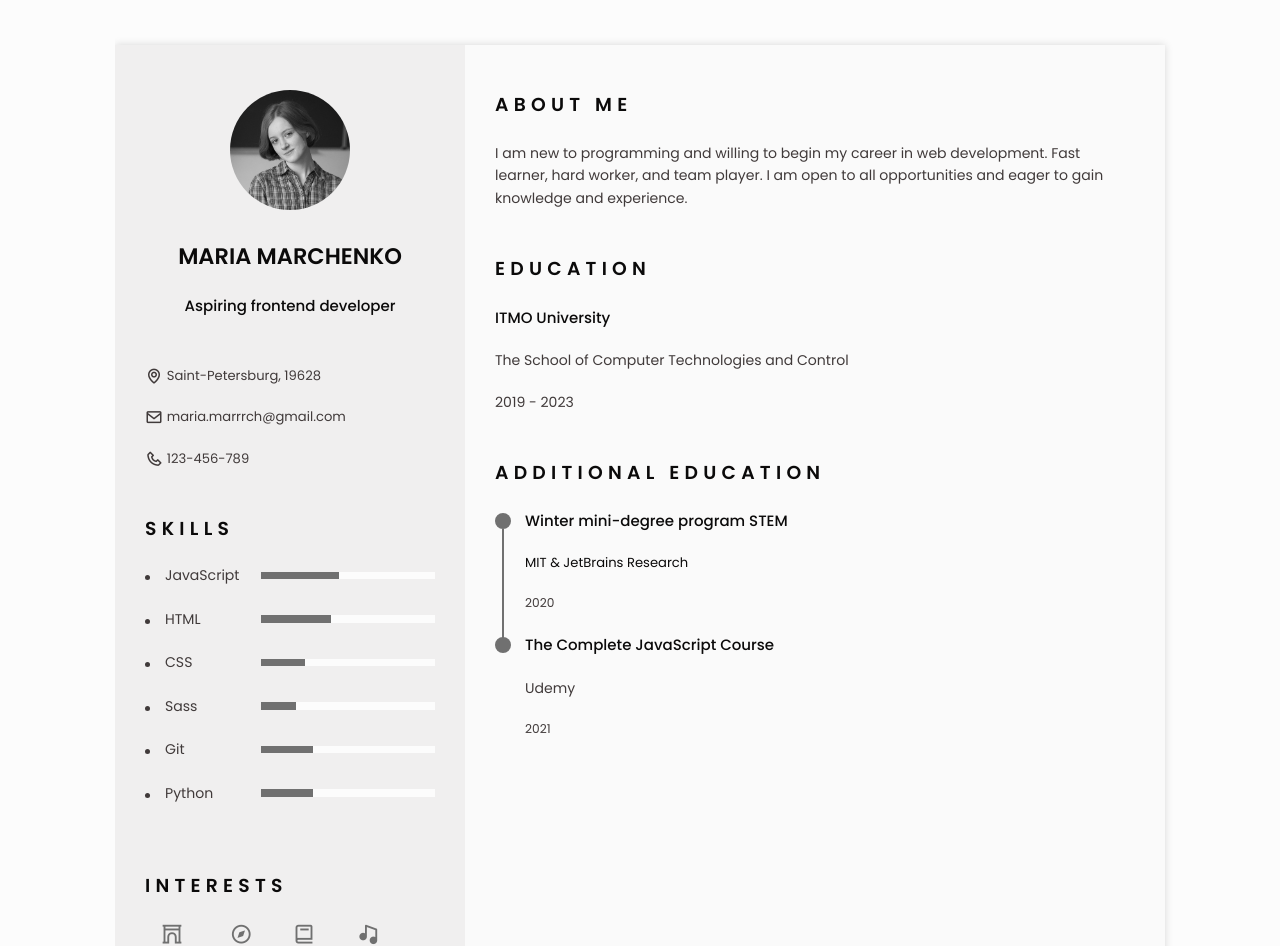
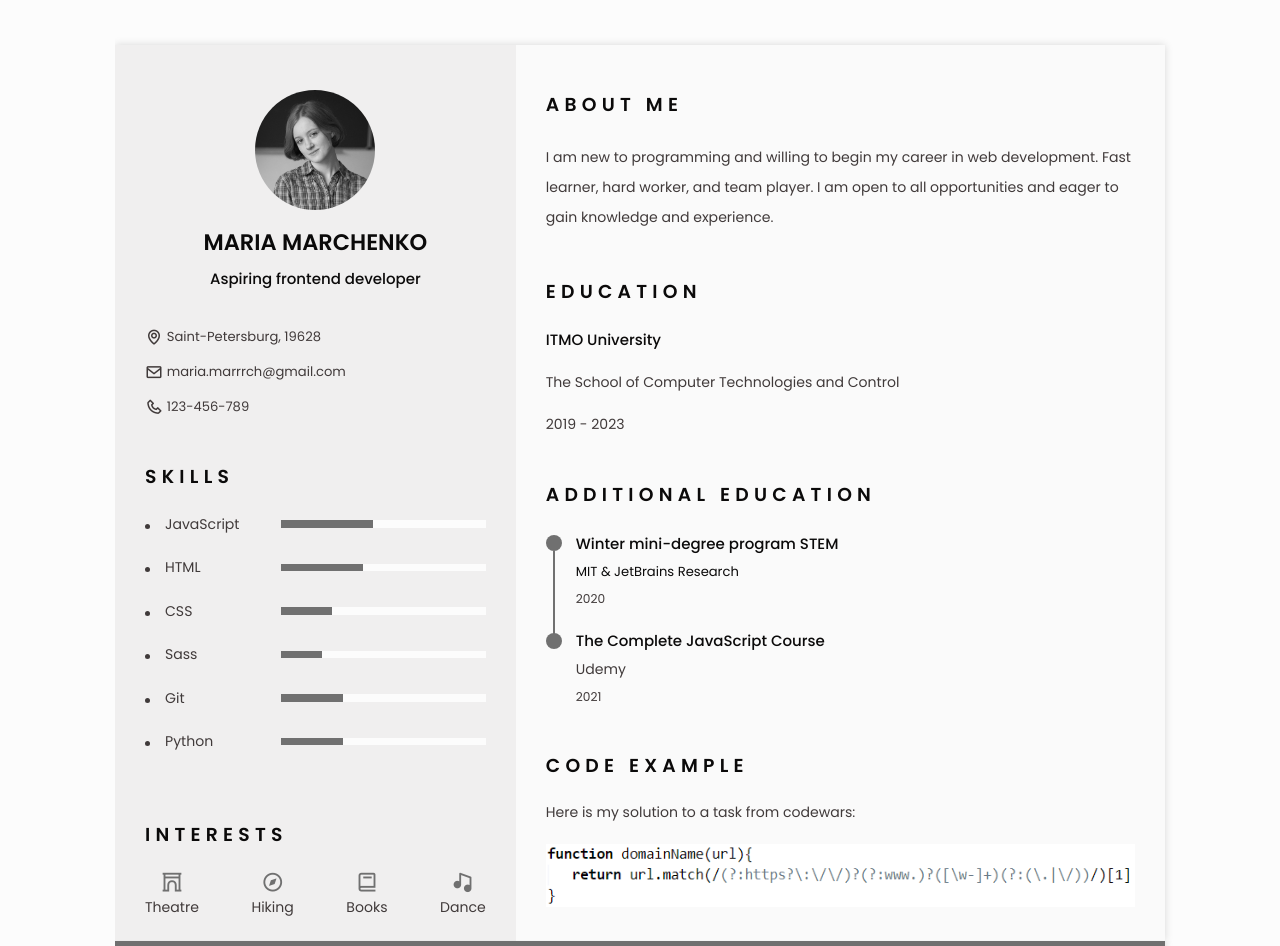
Before and after one commit to malvill/rsschool-cv, a website: page index.html in a window 1280 px wide. Shown: the top 946 px of the page. Drawn offline with nearby package versions, Linux system fonts and the light colour scheme.

Commit message:
refactor: improve appereance but get unsatisfied with project structure. hope to change it later

```diff
--- a/index.html
+++ b/index.html
@@ -3,7 +3,7 @@
   <head>
     <meta charset="UTF-8" />
     <meta http-equiv="X-UA-Compatible" content="IE=edge" />
-    <meta name="viewport" content="width=device-width, initial-scale=1.0" />
+    <meta name="viewport" content="width=device-width, initial-scale=1.0, maximum-scale=1.0, user-scalable=0" />
 
     <link rel="preconnect" href="https://fonts.googleapis.com">
     <link rel="preconnect" href="https://fonts.gstatic.com" crossorigin>
@@ -244,6 +244,17 @@
                         </div>
                     </div>
                 </section>
+
+                <section class="code section">
+                    <h2>Code example</h2>
+
+                    <div class="code__container bd-grid">
+                        <p class="code__text">Here is my solution to <a href="https://www.codewars.com/kata/514a024011ea4fb54200004b" class="code__link">a task from codewars</a>:</p>
+                        <img src="src/img/code.png" alt="code" class="code__img">
+                    </div>
+
+                </section>
+
             </div>
           </div>
       </main>
--- a/src/scss/base/_base.scss
+++ b/src/scss/base/_base.scss
@@ -1,6 +1,12 @@
 html {
     scroll-behavior: smooth;
     font-size: 10px;
+    @media screen and (min-width: 450px) {
+        font-size: 13px;
+    }
+    @media screen and (min-width: 700px) {
+        font-size: 12px;
+    }
     @media screen and (min-width: 968px) {
         font-size: 15px;
     }
@@ -12,12 +18,12 @@ body {
     font-family: 'Poppins', Verdana, sans-serif;
     @include font($size: $font-size-normal, $color: $color-text);
     background-color: $color-body;
-    @media screen and (min-width: 968px) {
+    @media screen and (min-width: 767px) {
         margin: 3rem 0;
     }
 }
 
-@media screen and (min-width: 968px) {
+@media screen and (min-width: 767px) {
     .resume {
         display: grid;
         grid-template-columns: .5fr 1fr;
--- a/src/scss/components/_about-me.scss
+++ b/src/scss/components/_about-me.scss
@@ -3,5 +3,5 @@
 }
 
 .about-me__text {
-    line-height: 1.5rem;
+    line-height: 2rem;
 }
--- /dev/null
+++ b/src/scss/components/_code.scss
@@ -0,0 +1,6 @@
+.code__link {
+    color: $color-text;
+    &:hover {
+        color: $color-title;
+    }
+}
--- a/src/scss/components/_home.scss
+++ b/src/scss/components/_home.scss
@@ -39,6 +39,10 @@
     display: flex;
     align-items: center;
     font-size: $font-size-small;
+    justify-content: center;
+    @media screen and (min-width: 767px) {
+        justify-content: unset;
+    }
 }
 
 .contacts__icon {
--- a/src/scss/components/_interests.scss
+++ b/src/scss/components/_interests.scss
@@ -1,9 +1,15 @@
 .interests__container {
-    grid-template-columns: repeat(2, 1fr);
+    grid-template-columns: repeat(4, max-content);
+    column-gap: 3.5rem;
     margin-top: 1rem;
-    @media screen and (min-width: 968px) {
-        grid-template-columns: repeat(4, max-content);
-        column-gap: 3.5rem;
+    margin: 0 auto;
+    width: 70%;
+    @media screen and (min-width: 500px) {
+        width: 55%;
+    }
+    @media screen and (min-width: 767px) {
+        margin: unset;
+        width: auto;
     }
 }
 
--- a/src/scss/components/_skills.scss
+++ b/src/scss/components/_skills.scss
@@ -1,3 +1,15 @@
+.skills__content {
+    margin: 0 auto;
+    width: 70%;
+    @media screen and (min-width: 500px) {
+        width: 55%;
+    }
+    @media screen and (min-width: 767px) {
+        margin: unset;
+        width: auto;
+    }
+}
+
 .skills__item {
     display: flex;
     align-items: center;
@@ -9,17 +21,20 @@
     display: inline-block;
     width: 5px;
     height: 5px;
-    background-color: $color-text;
+    background-color: transparent;
     border-radius: 50%;
     margin-right: .75rem;
+    @media screen and (min-width: 767px) {
+        background-color: $color-text;
+    }
 }
 
 .progress-bar {
     width: 60%;
     height: .5rem;
     position: relative;
-    background-color: $color-text-light;
-    @media screen and (min-width: 968px) {
+    background-color: $color-container-alt;
+    @media screen and (min-width: 767px) {
         background-color: #FCFCFC;
     }
 }
@@ -28,8 +43,8 @@
     position: absolute;
     left: 0;
     height: 100%;
-    background-color: $color-container;
-    @media screen and (min-width: 968px) {
+    background-color: $color-text-light;;
+    @media screen and (min-width: 767px) {
         background-color: $color-text-light;
     }
 }
--- a/src/scss/layouts/_footer.scss
+++ b/src/scss/layouts/_footer.scss
@@ -13,6 +13,7 @@
     margin-left: auto;
     display: flex;
     width: 20%;
+    align-items: center;
     justify-content: space-between;
 }
 
@@ -24,3 +25,7 @@
 .footer__logo {
     flex-basis: 60%;
 }
+
+.footer__year {
+    color: $color-container;
+}
--- a/src/scss/layouts/_header.scss
+++ b/src/scss/layouts/_header.scss
@@ -7,7 +7,7 @@
     background-color: $color-body;
     box-shadow: 0 -1px 4px rgba(0, 0, 0, .1);
     transition: .3s;
-    @media screen and (min-width: 968px) {
+    @media screen and (min-width: 767px) {
         display: none;
     }
 }
--- a/src/scss/style.scss
+++ b/src/scss/style.scss
@@ -7,6 +7,11 @@
 // Base
 @import "base/base";
 
+// Layouts
+@import "layouts/bd-container";
+@import "layouts/header";
+@import "layouts/footer";
+
 // Components
 @import "components/about-me";
 @import "components/navigation";
@@ -15,8 +20,4 @@
 @import "components/add-education";
 @import "components/skills";
 @import "components/interests";
-
-// Layouts
-@import "layouts/bd-container";
-@import "layouts/header";
-@import "layouts/footer";
+@import "components/code";
```
Also changed, not shown: src/css/style.css, 1 other file.
